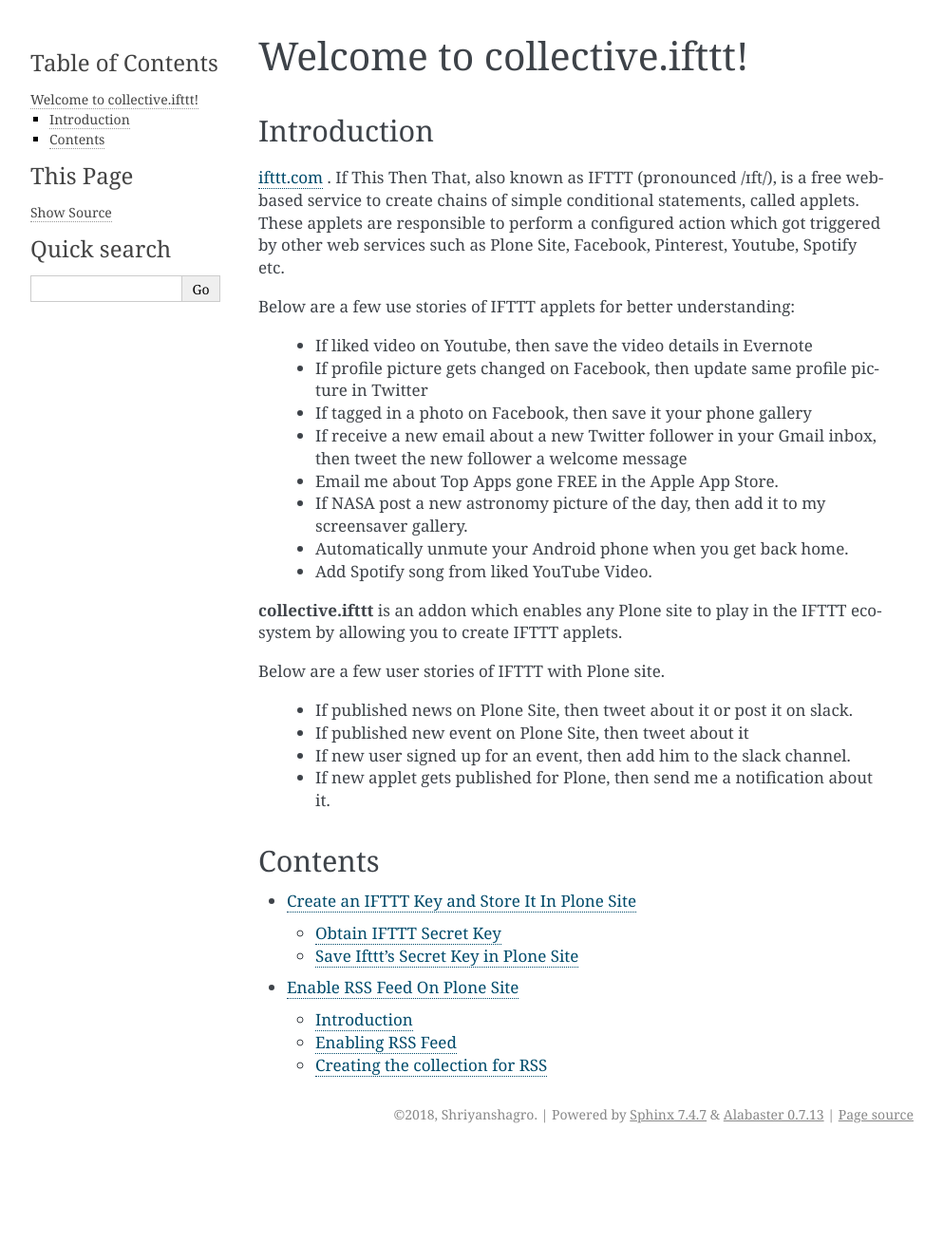
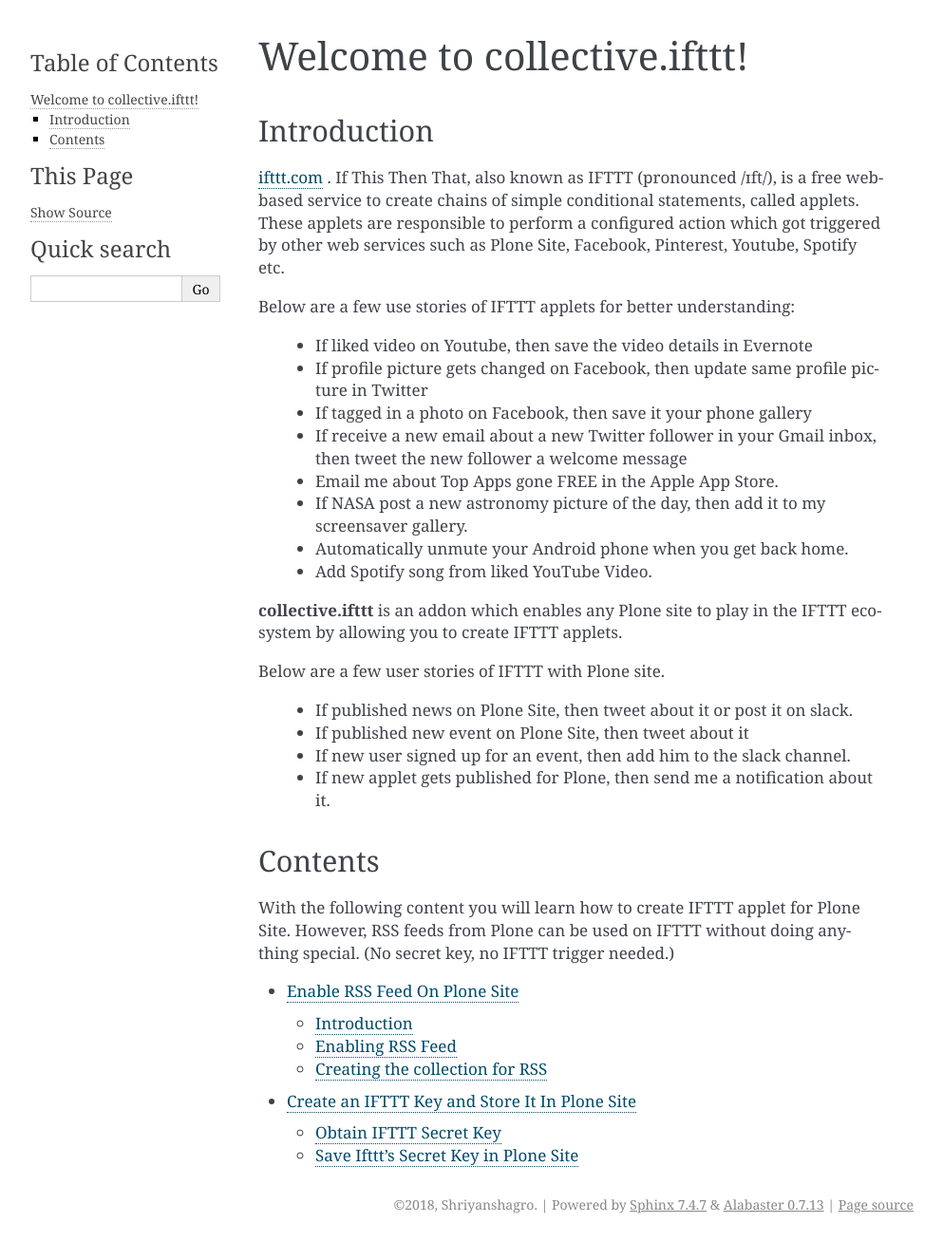
Before and after one commit to collective/collective.ifttt, a Sphinx documentation site: the page built from docs/index.rst, in a window 1280 px wide. Shown: the whole page at 95% size, without its empty margins (148-1141 px from the left). Built offline with Sphinx 7.4.7, drawn with Linux system fonts in a browser that asks for light colours; before the commit the page ends 1213 px from its top, so only the background shows below that.

Commit message:
minor suggested changes

```diff
--- a/docs/Enable_RSS_feed_on_Plone.rst
+++ b/docs/Enable_RSS_feed_on_Plone.rst
@@ -10,6 +10,8 @@
 You can choose what content types with any required fields such as- `labels, dates, location or language`
 ends up to the RSS stream.
 Also, the collection is language aware so that it works correctly on multilingual sites.
+
+RSS feeds from Plone can be used on IFTTT without doing anything special. (No secret key, no IFTTT trigger needed.)
 
 Below are a few example steps to enable RSS Feed on Plone Site, however you can tweak the configuration
 to meet user requirement and make different kinds of RSS feed given the flexibility of collection.
--- a/docs/index.rst
+++ b/docs/index.rst
@@ -32,11 +32,15 @@
  - If new user signed up for an event, then add him to the slack channel.
  - If new applet gets published for Plone, then send me a notification about it.
 
+
 Contents
 --------
+
+With the following content you will learn how to create IFTTT applet for Plone Site.
+However, RSS feeds from Plone can be used on IFTTT without doing anything special. (No secret key, no IFTTT trigger needed.)
 
 .. toctree::
    :maxdepth: 3
 
+   Enable_RSS_feed_on_Plone
    Configuring_Your_IFTTT_Secret_Key
-   Enable_RSS_feed_on_Plone
```
